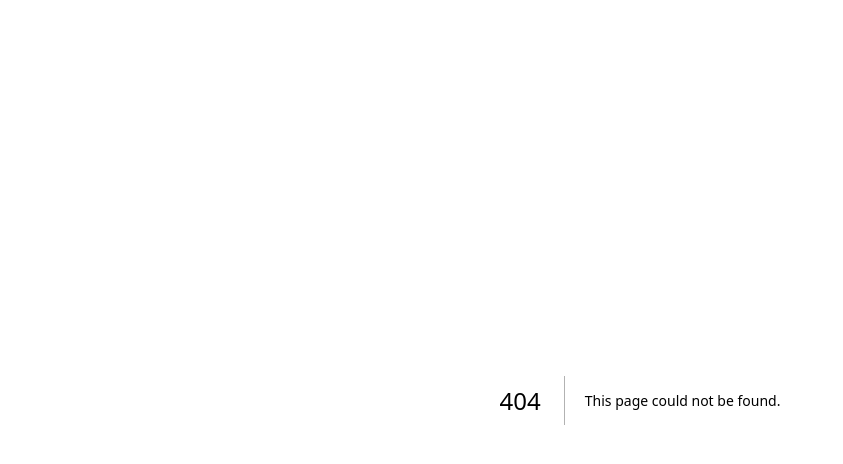
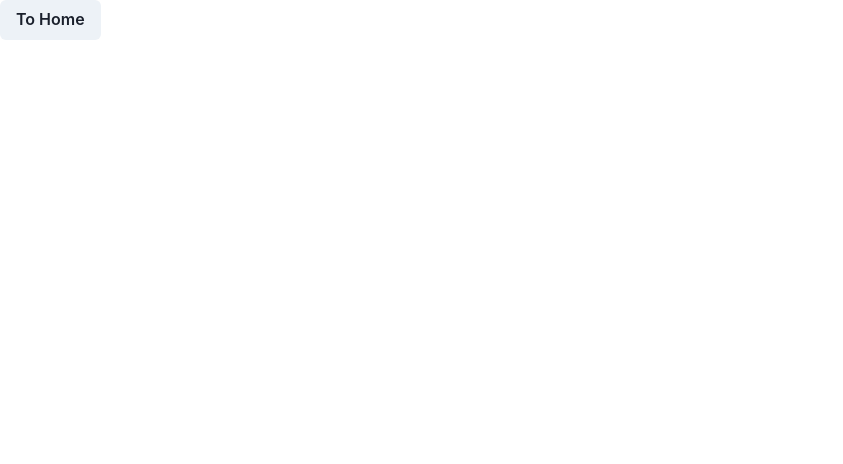
Before and after one commit to hacku-chamomilla/doutankyohi-front-end, a Next.js app: page /start-game in a window 1280 px wide. Before the commit this address had no page. Shown: the top 464 px of the page, without its empty margins (0-843 px from the left). Built offline with nearby package versions, Linux system fonts and the light colour scheme.

Commit message:
feat: /start-game のページの作成

```diff
--- /dev/null
+++ b/pages/start-game.tsx
@@ -0,0 +1,22 @@
+import type { NextPage } from "next";
+import { useRouter } from "next/router";
+import React from "react";
+
+import { Button } from "@chakra-ui/react";
+
+const StartGame: NextPage = () => {
+  const router = useRouter();
+  return (
+    <>
+      <Button
+        onClick={() => {
+          router.push("/");
+        }}
+      >
+        To Home
+      </Button>
+    </>
+  );
+};
+
+export default StartGame;
```
